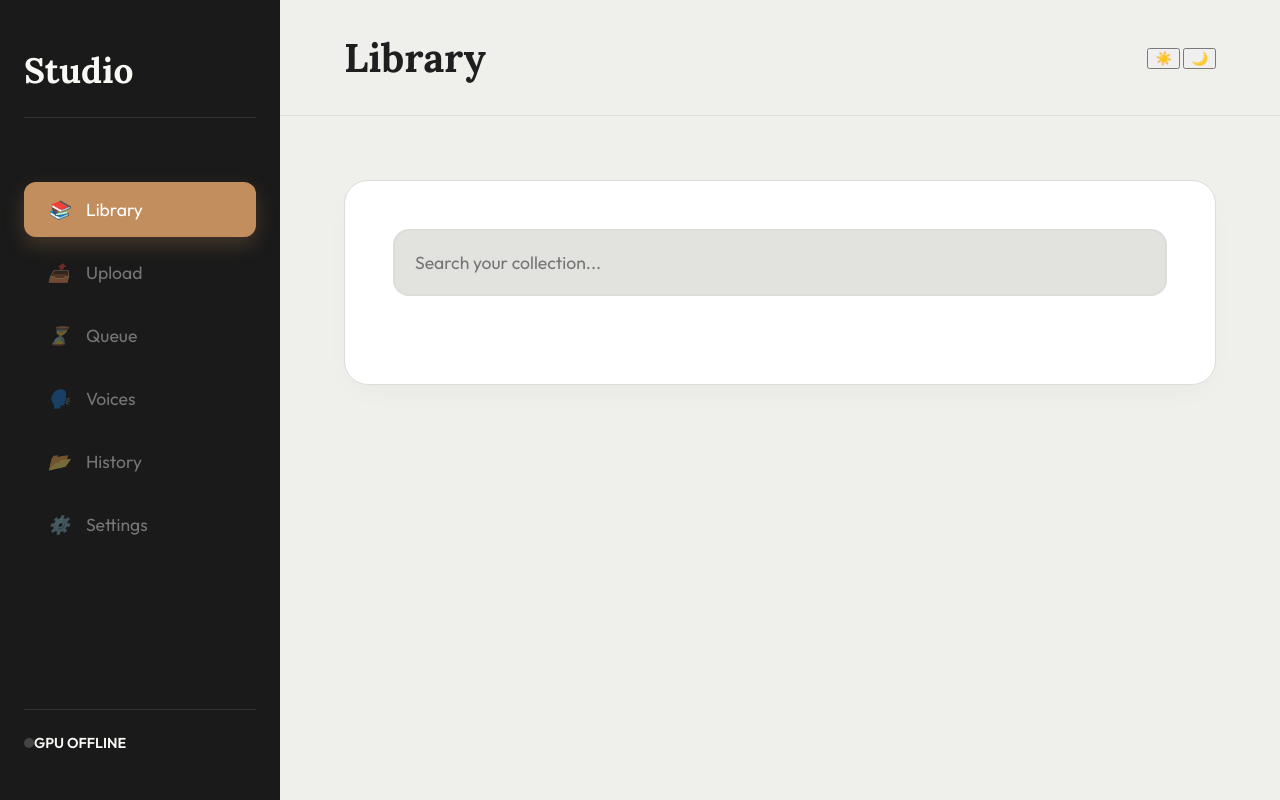
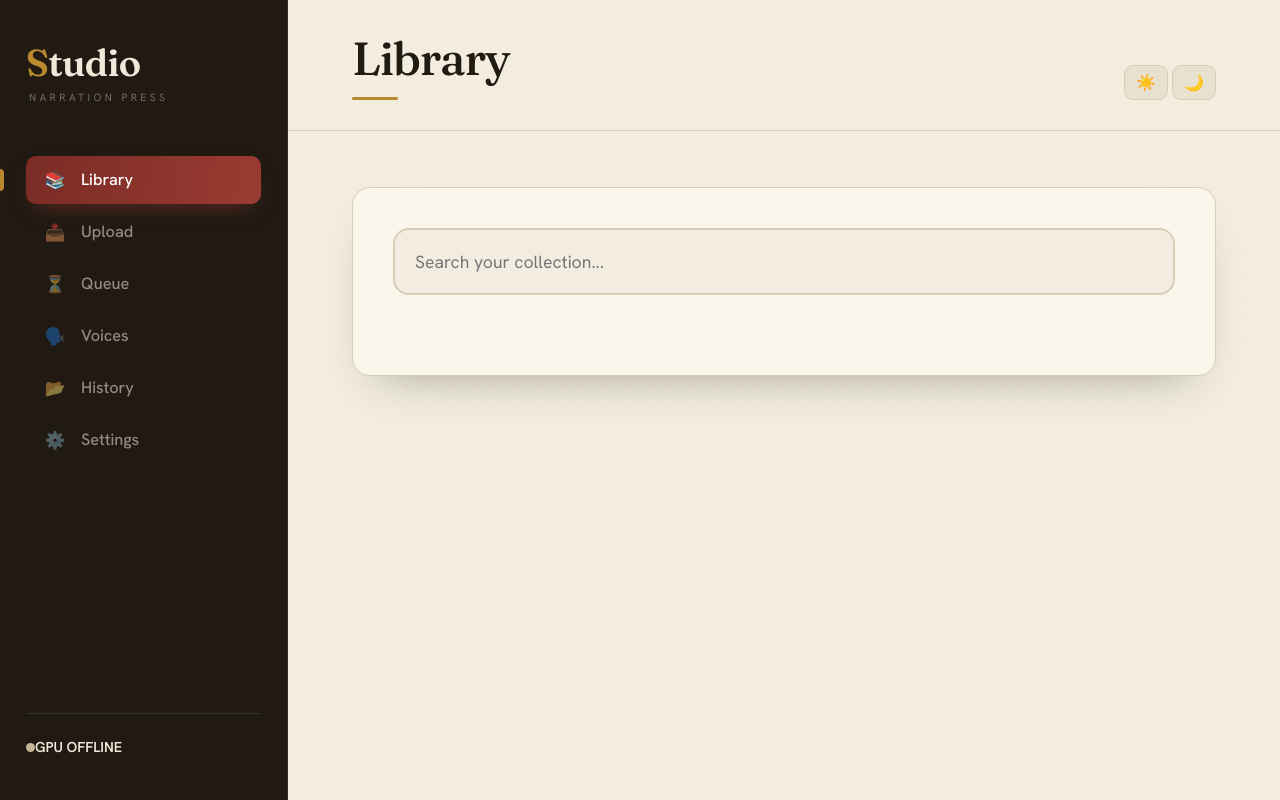
Before and after one commit to adinkraasante/epub-to-audiobook, a Flask app: page / in a window 1280 px wide. Run offline with Flask 3, Linux system fonts and the light colour scheme; data that the repository does not hold is empty; parts of the project's set-up code (start-up, migrations or seed data) failed here and were passed over.

Commit message:
feat(ui): editorial 'Narration Press' redesign
Full visual overhaul of the Studio UI (was ad-hoc/vibe-coded):
- New design system: Fraunces (characterful serif display) + Hanken Grotesk
  (warm humanist sans), ivory-paper + ink + oxblood-bookcloth + gilt palette,
  subtle paper-grain background, refined shadows/borders, custom scrollbar.
- Because JS-injected inline styles reference the CSS variables, redefining
  the design tokens propagates the new look across every dynamic component
  (queue cards, library items, badges) without touching the JS.
- Sidebar wordmark with gilt drop-cap + 'Narration Press' tag; gilt-underlined
  page titles; letterpress accents on nav/cards.
All JS hooks, element IDs, and Jinja preserved (verified node --check).

Co-Authored-By: Claude Fable 5 <noreply@anthropic.com>

```diff
--- a/webapp/templates/index.html
+++ b/webapp/templates/index.html
@@ -5,125 +5,131 @@
 <title>Audiobook Studio</title>
 <link rel="preconnect" href="https://fonts.googleapis.com">
 <link rel="preconnect" href="https://fonts.gstatic.com" crossorigin>
-<link href="https://fonts.googleapis.com/css2?family=Lora:ital,wght@0,400..700;1,400..700&family=Outfit:wght@100..900&display=swap" rel="stylesheet">
+<link href="https://fonts.googleapis.com/css2?family=Fraunces:ital,opsz,wght@0,9..144,300..900;1,9..144,400..700&family=Hanken+Grotesk:wght@300..800&display=swap" rel="stylesheet">
 <style>
 :root {
-    --bg-primary: #efefec; --bg-card: #ffffff; --bg-sidebar: #1a1a1a; --bg-element: #e2e2df; --bg-hover: #d2d2cf;
-    --accent: #c28e5e; --text-primary: #1a1a1a; --text-secondary: #5a5a57; --text-on-dark: #f8f8f5;
-    --border: #dcdcd9; --radius-lg: 24px; --radius-md: 12px; --radius-sm: 8px;
-    --success: #4a7c59; --error: #af4d4d; --accent-subtle: #fcf7f2;
+    --paper: #f3ede1; --paper-raised: #faf6ec; --ink: #211b14; --ink-soft: #5c5346;
+    --bg-sidebar: #201a13; --bg-element: #e9e1d0; --bg-hover: #e0d6c1;
+    --accent: #9a3b32; --accent-deep: #7a2c25; --gilt: #b8892d;
+    --text-primary: #211b14; --text-secondary: #6b6152; --text-on-dark: #f0e8d8;
+    --border: #d8ccb4; --border-strong: #c4b493;
+    --success: #4f6b46; --error: #a63d34;
+    --radius-lg: 18px; --radius-md: 11px; --radius-sm: 7px;
+    --shadow: 0 22px 48px -28px rgba(33,27,20,0.45);
+    --serif: 'Fraunces', Georgia, serif; --sans: 'Hanken Grotesk', system-ui, sans-serif;
 }
 [data-theme="dark"] {
-    --bg-primary: #0a0a0a; --bg-card: #141414; --bg-sidebar: #050505; --bg-element: #1f1f1f; --bg-hover: #2a2a2a;
-    --text-primary: #f0f0f0; --text-secondary: #a0a0a0; --border: #262626;
+    --paper: #17130d; --paper-raised: #1f1a12; --ink: #efe6d4; --ink-soft: #b7ab93;
+    --bg-sidebar: #0e0b07; --bg-element: #241d14; --bg-hover: #2f2618;
+    --accent: #c8564a; --accent-deep: #a83e34; --gilt: #d6a94a;
+    --text-primary: #efe6d4; --text-secondary: #a99d85; --text-on-dark: #efe6d4;
+    --border: #322818; --border-strong: #443722;
+    --shadow: 0 22px 48px -26px rgba(0,0,0,0.7);
 }
 * { box-sizing: border-box; -webkit-font-smoothing: antialiased; }
-body { font-family: 'Outfit', sans-serif; background: var(--bg-primary); color: var(--text-primary); margin: 0; display: flex; height: 100vh; overflow: hidden; transition: 0.3s; }
+body {
+    font-family: var(--sans); background: var(--paper); color: var(--text-primary);
+    margin: 0; display: flex; height: 100vh; overflow: hidden; letter-spacing: -0.005em;
+    background-image: radial-gradient(rgba(154,59,50,0.035) 1px, transparent 1px);
+    background-size: 22px 22px; transition: background 0.4s, color 0.4s;
+}
+::selection { background: var(--accent); color: var(--paper-raised); }
+.app-main { flex: 1; margin-left: 288px; height: 100vh; overflow-y: auto !important; display: flex; flex-direction: column; }
+.content-body { padding: 56px 64px 96px; max-width: 1360px; width: 100%; margin: 0 auto; flex: 1; }
 
-.app-main { flex: 1; margin-left: 280px; height: 100vh; overflow-y: auto !important; display: flex; flex-direction: column; }
-.content-body { padding: 64px; max-width: 1400px; width: 100%; margin: 0 auto; flex: 1; }
+.sidebar { width: 288px; background: var(--bg-sidebar); color: var(--text-on-dark); padding: 44px 26px; display: flex; flex-direction: column; position: fixed; left: 0; top: 0; bottom: 0; z-index: 1000; border-right: 1px solid rgba(184,137,45,0.18); }
+.sidebar-brand { margin-bottom: 8px; font-family: var(--serif); font-size: 2.35rem; font-weight: 600; font-optical-sizing: auto; letter-spacing: -0.02em; line-height: 1; }
+.sidebar-brand::first-letter { color: var(--gilt); }
+.sidebar-tag { font-size: 0.66rem; text-transform: uppercase; letter-spacing: 0.32em; color: rgba(240,232,216,0.4); margin-bottom: 52px; padding-left: 3px; }
+.nav-links { display: flex; flex-direction: column; gap: 4px; flex: 1; }
+.nav-tab { background: transparent; border: none; color: rgba(240,232,216,0.55); padding: 13px 18px; border-radius: 10px; cursor: pointer; display: flex; align-items: center; gap: 15px; font-size: 1.02rem; text-align: left; transition: 0.22s; width: 100%; font-family: var(--sans); font-weight: 500; position: relative; }
+.nav-tab i { font-style: normal; opacity: 0.85; font-size: 1.05rem; width: 22px; text-align: center; }
+.nav-tab:hover { background: rgba(240,232,216,0.06); color: var(--text-on-dark); }
+.nav-tab.active { background: linear-gradient(100deg, var(--accent-deep), var(--accent)); color: #fff; box-shadow: 0 10px 24px -12px rgba(154,59,50,0.7); }
+.nav-tab.active::before { content: ''; position: absolute; left: -26px; top: 50%; transform: translateY(-50%); width: 4px; height: 22px; background: var(--gilt); border-radius: 0 4px 4px 0; }
 
-.sidebar { width: 280px; background: var(--bg-sidebar); color: var(--text-on-dark); padding: 48px 24px; display: flex; flex-direction: column; position: fixed; left: 0; top: 0; bottom: 0; z-index: 1000; }
-.sidebar-brand { margin-bottom: 64px; font-family: 'Lora', serif; font-size: 2.2rem; font-weight: 700; border-bottom: 1px solid rgba(255,255,255,0.1); padding-bottom: 24px; }
-.nav-links { display: flex; flex-direction: column; gap: 8px; flex: 1; }
-.nav-tab { background: transparent; border: none; color: rgba(255,255,255,0.4); padding: 16px 24px; border-radius: 12px; cursor: pointer; display: flex; align-items: center; gap: 16px; font-size: 1.1rem; text-align: left; transition: 0.2s; width: 100%; font-family: 'Outfit'; }
-.nav-tab:hover { background: rgba(255,255,255,0.05); color: #fff; }
-.nav-tab.active { background: var(--accent); color: #fff; box-shadow: 0 8px 20px rgba(194, 142, 94, 0.25); }
-
-.top-bar { padding: 32px 64px; display: flex; justify-content: space-between; align-items: center; position: sticky; top: 0; background: var(--bg-primary); border-bottom: 1px solid var(--border); z-index: 100; backdrop-filter: blur(12px); opacity: 0.98; flex-shrink: 0; }
-.page-title { font-family: 'Lora', serif; font-size: 2.5rem; font-weight: 700; margin: 0; }
+.top-bar { padding: 30px 64px; display: flex; justify-content: space-between; align-items: flex-end; position: sticky; top: 0; background: color-mix(in srgb, var(--paper) 88%, transparent); border-bottom: 1px solid var(--border); z-index: 100; backdrop-filter: blur(14px) saturate(1.2); flex-shrink: 0; }
+.page-title { font-family: var(--serif); font-size: 2.9rem; font-weight: 500; font-optical-sizing: auto; margin: 0; letter-spacing: -0.025em; }
+.page-title::after { content: ''; display: block; width: 46px; height: 3px; background: var(--gilt); margin-top: 10px; border-radius: 3px; }
 
 .tab-panel { display: none !important; }
-.tab-panel.active { display: block !important; animation: fadeIn 0.4s ease; }
+.tab-panel.active { display: block !important; animation: rise 0.5s cubic-bezier(0.2,0.7,0.2,1); }
+@keyframes rise { from { opacity: 0; transform: translateY(14px); } to { opacity: 1; transform: translateY(0); } }
 @keyframes fadeIn { from { opacity: 0; transform: translateY(8px); } to { opacity: 1; transform: translateY(0); } }
 
-.card { background: var(--bg-card); border-radius: var(--radius-lg); border: 1px solid var(--border); padding: 48px; margin-bottom: 48px; box-shadow: 0 10px 30px -10px rgba(0,0,0,0.05); position: relative; }
-.btn { padding: 14px 28px; border-radius: 12px; font-weight: 700; cursor: pointer; border: 1px solid var(--border); background: var(--bg-element); color: var(--text-primary); transition: 0.2s; display: inline-flex; align-items: center; justify-content: center; gap: 10px; font-family: 'Outfit'; font-size: 1rem; }
-.btn:hover { border-color: var(--accent); background: var(--bg-hover); }
-.btn-primary { background: #1a1a1a; color: #fff; border: 2px solid #1a1a1a; }
-.btn-primary:hover { background: var(--accent); border-color: var(--accent); box-shadow: 0 8px 20px rgba(194, 142, 94, 0.3); }
+.card { background: var(--paper-raised); border-radius: var(--radius-lg); border: 1px solid var(--border); padding: 40px; margin-bottom: 32px; box-shadow: var(--shadow); position: relative; }
+.btn { padding: 13px 24px; border-radius: 10px; font-weight: 600; cursor: pointer; border: 1px solid var(--border-strong); background: var(--bg-element); color: var(--text-primary); transition: 0.2s; display: inline-flex; align-items: center; justify-content: center; gap: 9px; font-family: var(--sans); font-size: 0.96rem; letter-spacing: -0.01em; }
+.btn:hover { border-color: var(--accent); background: var(--bg-hover); transform: translateY(-1px); }
+.btn-primary { background: var(--ink); color: var(--paper-raised); border: 1px solid var(--ink); }
+.btn-primary:hover { background: var(--accent); border-color: var(--accent); color: #fff; box-shadow: 0 12px 26px -12px rgba(154,59,50,0.6); }
 
-.input-control { width: 100%; padding: 14px 18px; background: var(--bg-element); border: 1px solid var(--border); border-radius: 12px; color: var(--text-primary); font-family: 'Outfit'; font-size: 1rem; transition: 0.2s; }
-.input-control:focus { border-color: var(--accent); outline: none; }
+.input-control { width: 100%; padding: 13px 16px; background: var(--paper); border: 1px solid var(--border-strong); border-radius: 10px; color: var(--text-primary); font-family: var(--sans); font-size: 0.98rem; transition: 0.2s; }
+.input-control:focus { border-color: var(--accent); outline: none; box-shadow: 0 0 0 3px color-mix(in srgb, var(--accent) 18%, transparent); }
+select.input-control { cursor: pointer; }
 
-.library-grid { display: grid; grid-template-columns: 1fr; gap: 32px; }
-.library-item { background: var(--bg-card); border: 1px solid var(--border); border-radius: 24px; padding: 40px; transition: 0.3s; display: flex; flex-direction: column; position: relative; overflow: hidden; }
-.library-item:hover { border-color: var(--accent); box-shadow: 0 20px 50px -15px rgba(0,0,0,0.1); }
-.library-item-header { display: flex; justify-content: space-between; align-items: flex-start; margin-bottom: 32px; }
-.library-item-title { font-family: 'Lora', serif; font-size: 1.8rem; font-weight: 700; line-height: 1.2; flex: 1; padding-right: 40px; }
-.library-item-format { background: var(--accent); color: #fff; font-size: 0.75rem; font-weight: 900; padding: 4px 12px; border-radius: 20px; text-transform: uppercase; letter-spacing: 0.1em; }
+.library-grid { display: grid; grid-template-columns: 1fr; gap: 22px; }
+.library-item { background: var(--paper-raised); border: 1px solid var(--border); border-radius: var(--radius-lg); padding: 34px 36px; transition: 0.32s; display: flex; flex-direction: column; position: relative; overflow: hidden; }
+.library-item::before { content: ''; position: absolute; left: 0; top: 0; bottom: 0; width: 5px; background: var(--border-strong); transition: 0.32s; }
+.library-item:hover { border-color: var(--border-strong); box-shadow: var(--shadow); transform: translateY(-2px); }
+.library-item:hover::before { background: var(--accent); }
+.library-item-header { display: flex; justify-content: space-between; align-items: flex-start; margin-bottom: 26px; gap: 20px; }
+.library-item-title { font-family: var(--serif); font-size: 1.62rem; font-weight: 500; font-optical-sizing: auto; line-height: 1.18; flex: 1; letter-spacing: -0.02em; }
+.library-item-format { background: var(--ink); color: var(--paper-raised); font-size: 0.66rem; font-weight: 800; padding: 5px 11px; border-radius: 20px; text-transform: uppercase; letter-spacing: 0.12em; white-space: nowrap; }
 
-.workspace-trigger { margin-top: auto; display: flex; gap: 16px; align-items: center; }
-.production-workspace { display: none; margin-top: 40px; border-top: 2px solid var(--bg-element); padding-top: 40px; animation: slideUp 0.4s ease; }
+.workspace-trigger { margin-top: auto; display: flex; gap: 13px; align-items: center; }
+.production-workspace { display: none; margin-top: 32px; border-top: 1px solid var(--border); padding-top: 32px; animation: slideUp 0.4s ease; }
 .production-workspace.active { display: block; }
+@keyframes slideUp { from { opacity: 0; transform: translateY(10px); } to { opacity: 1; transform: translateY(0); } }
 
-.setup-grid { display: grid; grid-template-columns: 2fr 1fr 1fr 1fr; gap: 24px; margin-bottom: 32px; align-items: flex-end; }
-.setup-field { display: flex; flex-direction: column; gap: 10px; }
-.setup-label { font-weight: 800; font-size: 0.75rem; color: var(--text-secondary); text-transform: uppercase; letter-spacing: 0.05em; }
+.setup-grid { display: grid; grid-template-columns: 2fr 1fr 1fr 1fr; gap: 20px; margin-bottom: 26px; align-items: flex-end; }
+.setup-field { display: flex; flex-direction: column; gap: 9px; }
+.setup-label { font-weight: 700; font-size: 0.68rem; color: var(--text-secondary); text-transform: uppercase; letter-spacing: 0.13em; }
 
-.progress-bar { width: 100%; height: 10px; background: var(--bg-element); border-radius: 10px; margin: 16px 0; overflow: hidden; }
-.progress-fill { height: 100%; background: var(--accent); transition: width 0.5s ease; }
+.progress-bar { width: 100%; height: 8px; background: var(--bg-element); border-radius: 8px; margin: 14px 0; overflow: hidden; }
+.progress-fill { height: 100%; background: linear-gradient(90deg, var(--gilt), var(--accent)); transition: width 0.6s ease; border-radius: 8px; }
 
-.job-detail-row { display: grid; grid-template-columns: repeat(auto-fit, minmax(120px, 1fr)); gap: 20px; margin-top: 20px; font-size: 0.85rem; font-weight: 700; color: var(--text-secondary); text-transform: uppercase; }
-.job-detail-item b { color: var(--text-primary); display: block; font-size: 1rem; text-transform: none; margin-top: 4px; }
+.job-detail-row { display: grid; grid-template-columns: repeat(auto-fit, minmax(120px, 1fr)); gap: 18px; margin-top: 22px; font-size: 0.7rem; font-weight: 700; color: var(--text-secondary); text-transform: uppercase; letter-spacing: 0.09em; }
+.job-detail-item b { color: var(--text-primary); display: block; font-size: 1.02rem; text-transform: none; letter-spacing: -0.01em; margin-top: 5px; font-weight: 600; }
 
-.modal-overlay { position: fixed; top: 0; left: 0; right: 0; bottom: 0; background: rgba(0,0,0,0.7); backdrop-filter: blur(8px); display: flex; align-items: center; justify-content: center; z-index: 2000; }
-.modal-content { background: var(--bg-card); width: 95%; max-width: 1200px; height: 90vh; border-radius: var(--radius-lg); padding: 0; position: relative; display: flex; overflow: hidden; border: 1px solid var(--border); }
-.modal-close { position: absolute; top: 24px; right: 24px; background: transparent; border: none; font-size: 2rem; cursor: pointer; color: var(--text-secondary); z-index: 10; }
+.modal-overlay { position: fixed; inset: 0; background: rgba(20,15,10,0.72); backdrop-filter: blur(10px); display: flex; align-items: center; justify-content: center; z-index: 2000; }
+.modal-content { background: var(--paper-raised); width: 95%; max-width: 1180px; height: 90vh; border-radius: var(--radius-lg); padding: 0; position: relative; display: flex; overflow: hidden; border: 1px solid var(--border-strong); box-shadow: var(--shadow); }
+.modal-close { position: absolute; top: 22px; right: 24px; background: transparent; border: none; font-size: 1.8rem; cursor: pointer; color: var(--text-secondary); z-index: 10; }
+.preview-sidebar { width: 340px; background: var(--bg-element); border-right: 1px solid var(--border); padding: 44px 30px; overflow-y: auto; flex-shrink: 0; }
+.preview-body { flex: 1; padding: 48px 60px; overflow-y: auto; position: relative; }
+.preview-text { font-family: var(--serif); font-size: 1.22rem; line-height: 1.85; white-space: pre-wrap; color: var(--text-primary); font-weight: 380; }
 
-.preview-sidebar { width: 350px; background: var(--bg-element); border-right: 1px solid var(--border); padding: 48px 32px; overflow-y: auto; flex-shrink: 0; }
-.preview-body { flex: 1; padding: 48px 64px; overflow-y: auto; position: relative; }
-.preview-text { font-family: 'Lora', serif; font-size: 1.25rem; line-height: 1.8; white-space: pre-wrap; color: var(--text-primary); }
-
-.toc-item { padding: 12px 16px; border-radius: 8px; cursor: pointer; font-size: 0.95rem; font-weight: 600; transition: 0.2s; border: 1px solid transparent; }
+.toc-item { padding: 11px 15px; border-radius: 8px; cursor: pointer; font-size: 0.92rem; font-weight: 500; transition: 0.2s; border: 1px solid transparent; }
 .toc-item:hover { background: var(--bg-hover); }
 .toc-item.active { background: var(--accent); color: #fff; border-color: var(--accent); }
 
 .hidden { display: none !important; }
-.gpu-dot { width: 10px; height: 10px; border-radius: 50%; background: #444; }
-.gpu-dot.active { background: #4a7c59; box-shadow: 0 0 10px #4a7c59; }
+.gpu-dot { width: 9px; height: 9px; border-radius: 50%; background: var(--border-strong); }
+.gpu-dot.active { background: var(--success); box-shadow: 0 0 10px var(--success); }
 
-/* Voices Tab Styling */
-.engine-section { margin-bottom: 64px; }
-.engine-header {
-    font-family: 'Lora', serif; font-size: 1.4rem; font-weight: 800;
-    letter-spacing: 0.1em; color: var(--accent); margin-bottom: 32px;
-    border-bottom: 1px solid var(--border); padding-bottom: 16px;
-    display: flex; align-items: center; gap: 16px;
-}
-.engine-header::after { content: ''; flex: 1; height: 1px; background: var(--border); opacity: 0.5; }
+.engine-section { margin-bottom: 56px; }
+.engine-header { font-family: var(--serif); font-size: 1.3rem; font-weight: 600; letter-spacing: 0.02em; color: var(--accent); margin-bottom: 26px; border-bottom: 1px solid var(--border); padding-bottom: 14px; display: flex; align-items: center; gap: 14px; text-transform: none; }
+.engine-header::after { content: ''; flex: 1; height: 1px; background: var(--border); opacity: 0.6; }
+.voices-grid { display: grid; grid-template-columns: repeat(auto-fill, minmax(290px, 1fr)); gap: 20px; }
+.voice-card { background: var(--paper-raised); border: 1px solid var(--border); border-radius: var(--radius-md); padding: 22px 24px; transition: 0.3s; display: flex; justify-content: space-between; align-items: center; }
+.voice-card:hover { border-color: var(--accent); transform: translateY(-3px); box-shadow: var(--shadow); }
+.voice-name { font-family: var(--serif); font-size: 1.16rem; font-weight: 550; margin-bottom: 3px; letter-spacing: -0.01em; }
+.voice-meta { font-size: 0.74rem; color: var(--text-secondary); font-weight: 600; text-transform: uppercase; letter-spacing: 0.08em; }
+.preview-btn { width: 42px; height: 42px; border-radius: 50%; border: 1px solid var(--border-strong); display: flex; align-items: center; justify-content: center; cursor: pointer; background: var(--bg-element); transition: 0.2s; color: var(--text-primary); flex-shrink: 0; }
+.preview-btn:hover { background: var(--accent); color: #fff; border-color: var(--accent); transform: scale(1.06); }
 
-.voices-grid {
-    display: grid; grid-template-columns: repeat(auto-fill, minmax(300px, 1fr));
-    gap: 24px;
-}
-
-.voice-card {
-    background: var(--bg-card); border: 1px solid var(--border);
-    border-radius: var(--radius-md); padding: 24px; transition: 0.3s;
-    display: flex; justify-content: space-between; align-items: center;
-}
-.voice-card:hover {
-    border-color: var(--accent); transform: translateY(-4px);
-    box-shadow: 0 12px 30px -10px rgba(0,0,0,0.1);
-}
-
-.voice-name { font-family: 'Lora', serif; font-size: 1.2rem; font-weight: 700; margin-bottom: 4px; }
-.voice-meta { font-size: 0.85rem; color: var(--text-secondary); font-weight: 600; text-transform: uppercase; letter-spacing: 0.05em; }
-
-.preview-btn {
-    width: 40px; height: 40px; border-radius: 50%; border: 1px solid var(--border);
-    display: flex; align-items: center; justify-content: center; cursor: pointer;
-    background: var(--bg-element); transition: 0.2s; color: var(--text-primary);
-}
-.preview-btn:hover { background: var(--accent); color: #fff; border-color: var(--accent); }
+.theme-btn { background: var(--bg-element); border: 1px solid var(--border); border-radius: 9px; padding: 7px 11px; cursor: pointer; font-size: 1rem; transition: 0.2s; }
+.theme-btn:hover { border-color: var(--accent); }
 
 @keyframes spin { from { transform: rotate(0deg); } to { transform: rotate(360deg); } }
 .loading-spinner { animation: spin 1s linear infinite; }
+::-webkit-scrollbar { width: 11px; height: 11px; }
+::-webkit-scrollbar-thumb { background: var(--border-strong); border-radius: 6px; border: 3px solid var(--paper); }
+::-webkit-scrollbar-track { background: transparent; }
 </style>
 </head><body>
 <aside class="sidebar">
     <div class="sidebar-brand">Studio</div>
+    <div class="sidebar-tag">Narration Press</div>
     <nav class="nav-links">
         <button class="nav-tab active" data-tab="library" onclick="switchTab('library')"><i>📚</i> <span>Library</span></button>
         <button class="nav-tab" data-tab="convert" onclick="switchTab('convert')"><i>📤</i> <span>Upload</span></button>
```
